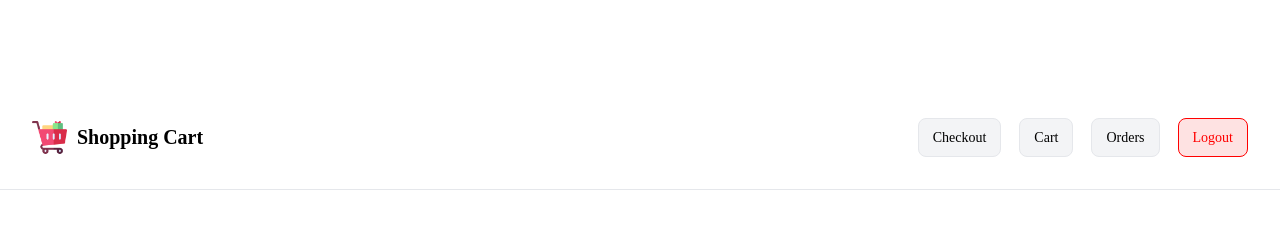
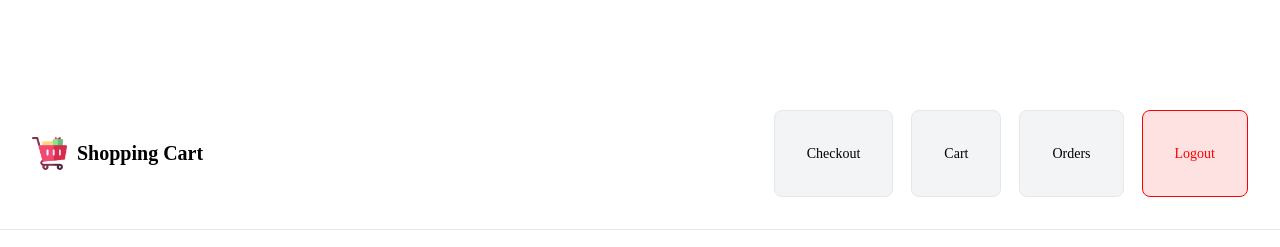
Before and after one commit to abdulghanisheikh/shopping-cart, a React (Vite) app in the folder frontend/: page /items-list in a window 1280 px wide. Shown: the top 247 px of the page. Built offline with nearby package versions, Linux system fonts and the light colour scheme; no server answers.

Commit message:
changed some margin & padding

```diff
--- a/frontend/src/components/Navbar.css
+++ b/frontend/src/components/Navbar.css
@@ -32,8 +32,8 @@
     p{
       margin: 0;
       cursor: pointer;
-      padding: 8px 14px;
-      border-radius: 8px;
+      padding: 2rem 2rem;
+      border-radius: 0.5rem;
       background: #f3f4f6;
       border: 1px solid #e5e7eb;
       transition: all 0.2s ease-in-out;
```
